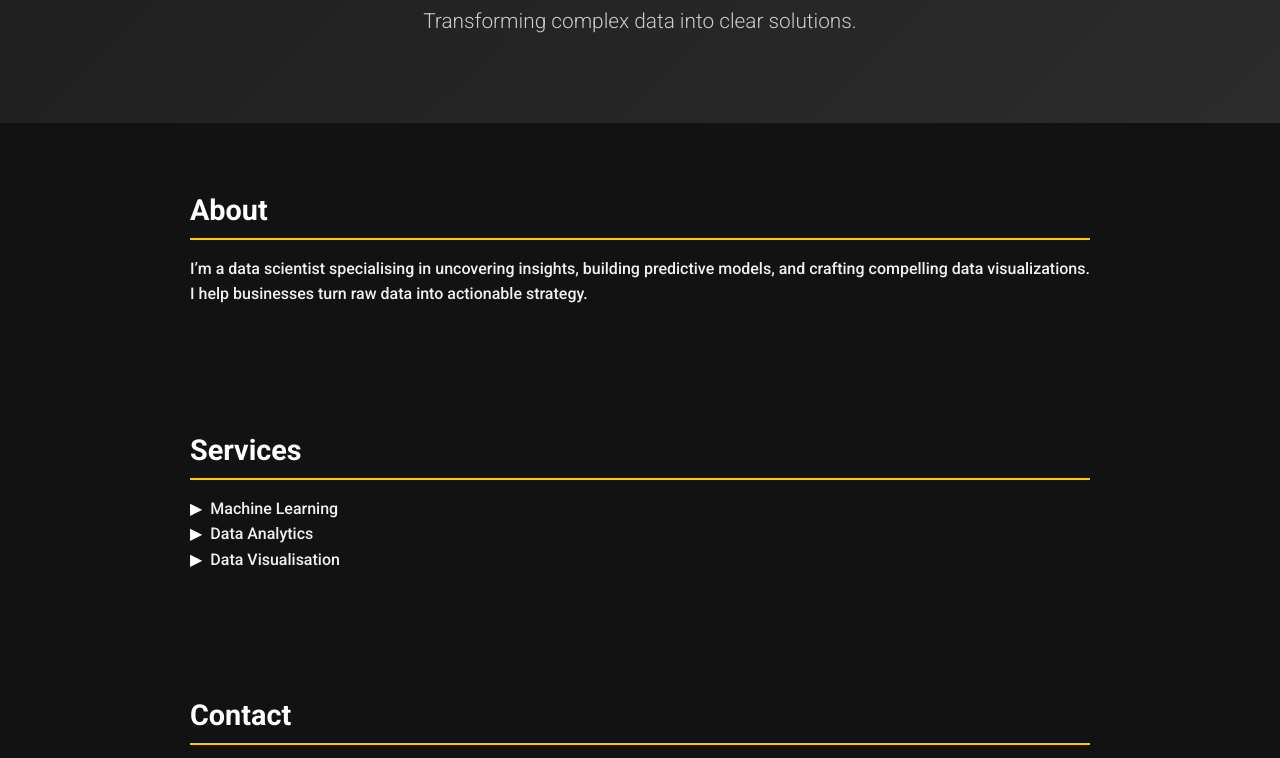
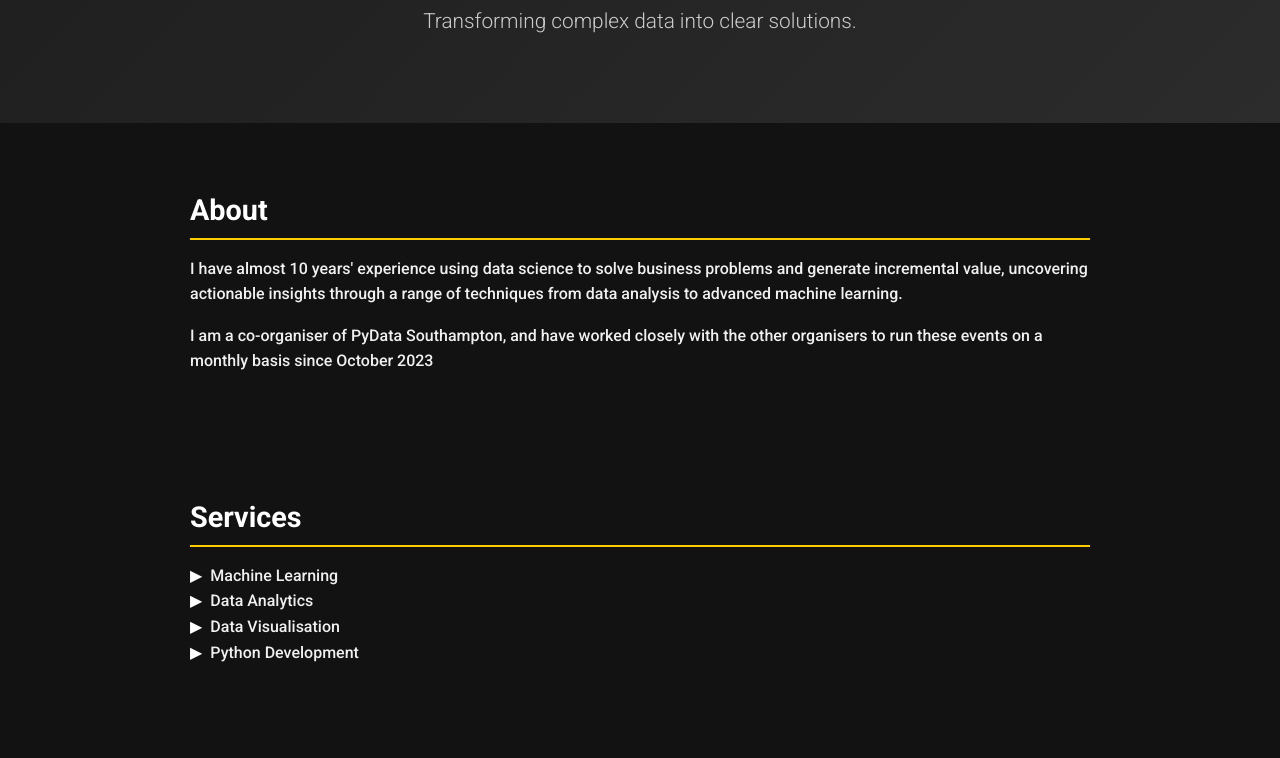
Before and after one commit to PyClaire/claireboyd.github.io, a plain HTML site: page index.html in a window 1280 px wide. Shown: the part 152-910 px from the top of the page. Drawn offline with Linux system fonts and the light colour scheme.

Commit message:
Update index.html

```diff
--- a/index.html
+++ b/index.html
@@ -86,7 +86,8 @@
 
   <section>
     <h2>About</h2>
-    <p>I’m a data scientist specialising in uncovering insights, building predictive models, and crafting compelling data visualizations. I help businesses turn raw data into actionable strategy.</p>
+    <p>I have almost 10 years' experience using data science to solve business problems and generate incremental value, uncovering actionable insights through a range of techniques from data analysis to advanced machine learning.</p>
+    <p>I am a co-organiser of PyData Southampton, and have worked closely with the other organisers to run these events on a monthly basis since October 2023</p>
   </section>
 
   <section>
@@ -95,6 +96,7 @@
       <li>Machine Learning</li>
       <li>Data Analytics</li>
       <li>Data Visualisation</li>
+      <li>Python Development</li>
     </ul>
   </section>
 
```
